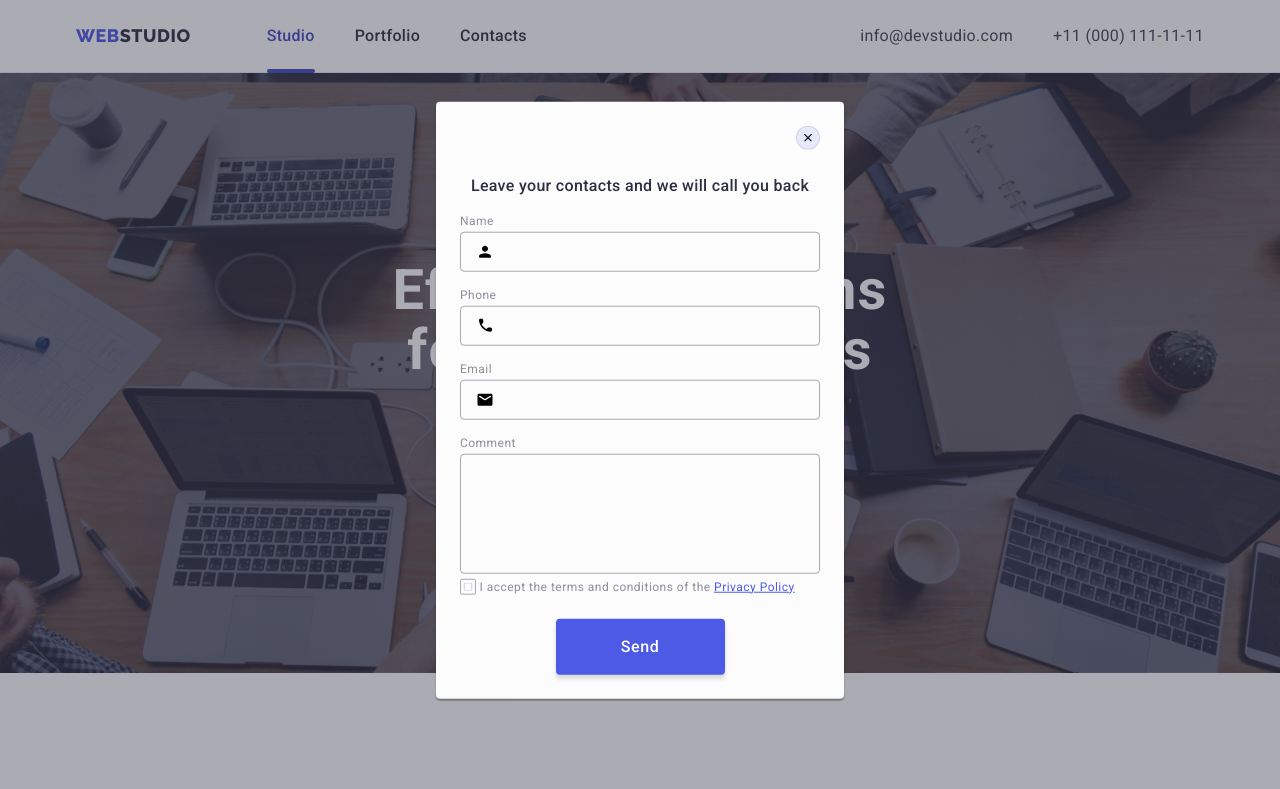
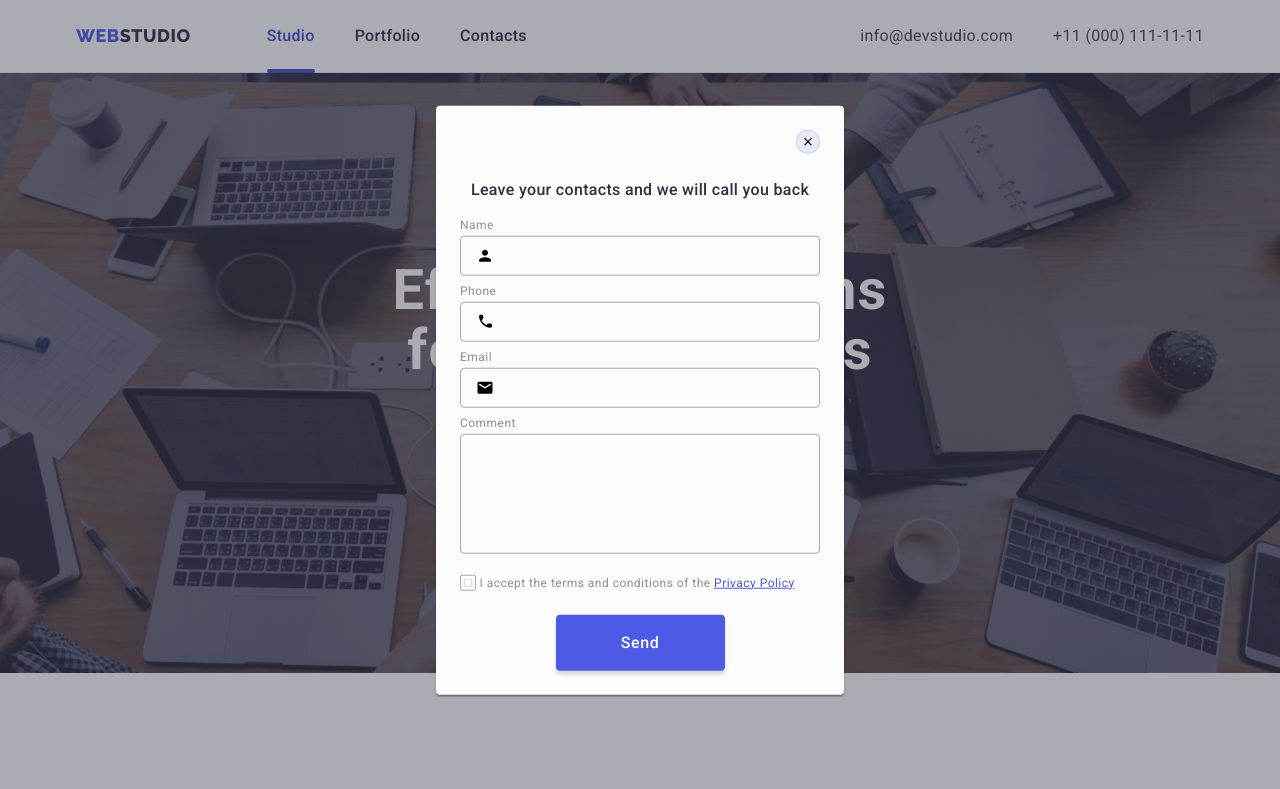
Before and after one commit to VitaliiRybalko/goit-markup-hw-05, a plain HTML site: page index.html in a window 1280 px wide. Both pictures are taken after a click on the button "Order Service". Shown: the top 789 px of the page. Drawn offline with nearby package versions, Linux system fonts and the light colour scheme.

Commit message:
Update styles.css

```diff
--- a/css/styles.css
+++ b/css/styles.css
@@ -1083,7 +1083,7 @@ footer p {
     margin-bottom: 8px;
 
     }
-         .modal-form-div {
+         .modal-form-div-comment {
             margin-bottom: 16px;}
 
 
```
